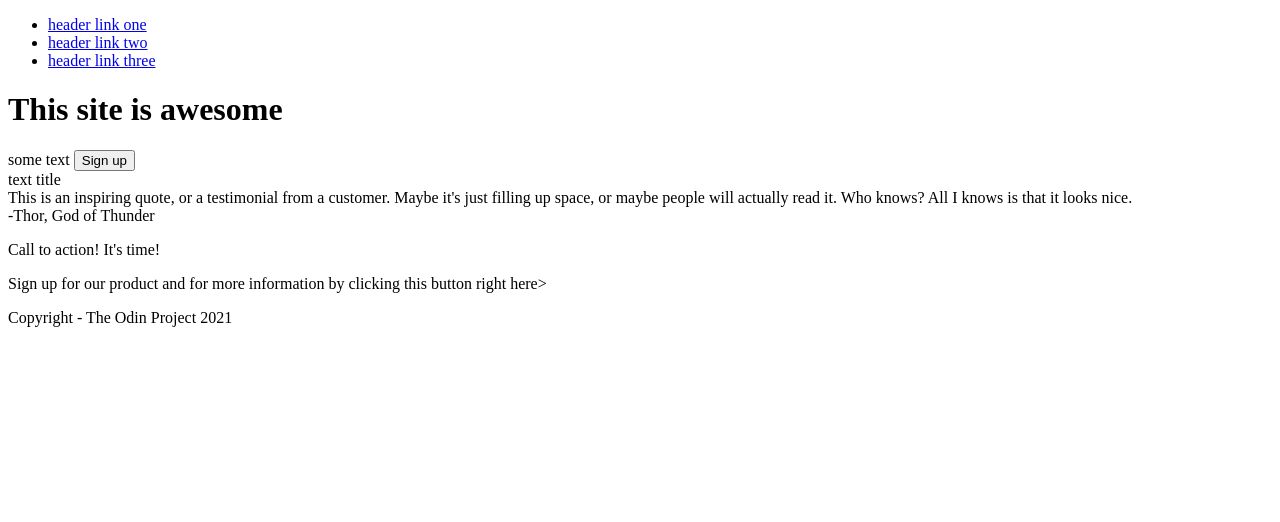
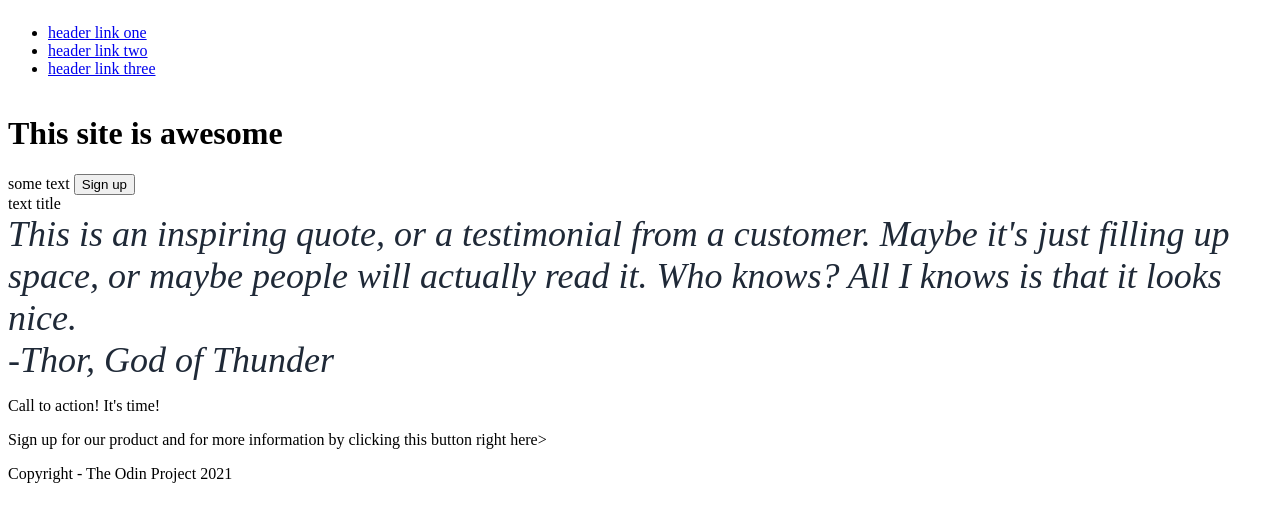
Before and after one commit to denesgeza/odin-landing-page, a plain HTML site: page index.html in a window 1280 px wide. Drawn offline with Linux system fonts and the light colour scheme.

Commit message:
updated css

```diff
--- a/index.html
+++ b/index.html
@@ -5,6 +5,7 @@
     <meta http-equiv="X-UA-Compatible" content="IE=edge">
     <meta name="viewport" content="width=device-width, initial-scale=1.0">
     <title>Landing page</title>
+    <link rel="stylesheet" href="/styles/styles.css"
 </head>
 <body>
 
--- a/styles/styles.css
+++ b/styles/styles.css
@@ -0,0 +1,20 @@
+body {
+    display: flex;
+    flex-direction: column;
+}
+
+
+
+
+
+
+
+
+.quote  {
+    font-size: 36px;
+    font-weight: 100;
+    color: #1f2937;
+    font-style: italic;
+}
+
+/* .footer {} */
```
